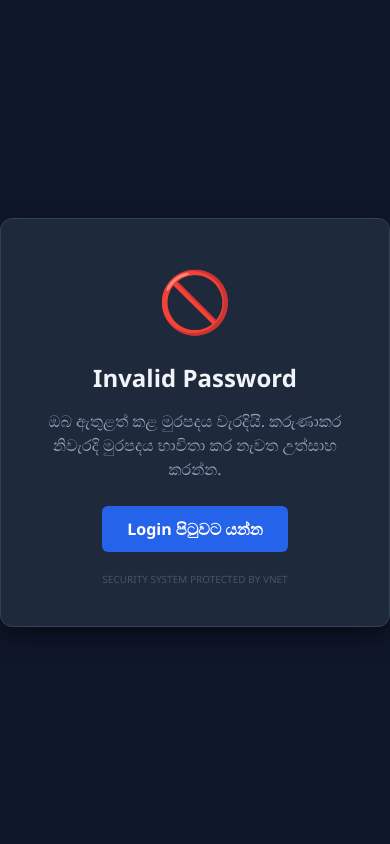
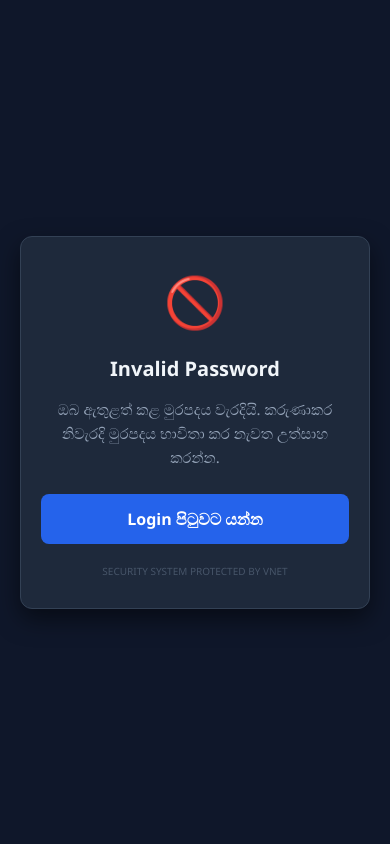
Before and after one commit to VihanNethmira/vnetledgersystem, a Flask app: template templates/invalid_password.html in a window 390 px wide. Run offline with Flask 3, Linux system fonts and the light colour scheme; the template is opened without the code that fills it, so the values that code supplies are empty.

Commit message:
Enhance invalid password page design and responsiveness
Updated styling and layout for better responsiveness and user experience.

```diff
--- a/templates/invalid_password.html
+++ b/templates/invalid_password.html
@@ -6,43 +6,71 @@
     <title>Access Denied - VNET SHOP</title>
     <style>
         body {
-            font-family: 'Segoe UI', Tahoma, Geneva, Verdana, sans-serif;
+            font-family: 'Segoe UI', system-ui, -apple-system, sans-serif;
             background-color: #0f172a;
             color: white;
             display: flex;
             justify-content: center;
             align-items: center;
-            height: 100vh;
+            min-height: 100vh;
             margin: 0;
+            padding: 20px; /* පෝන් එකේ දාරවල ගෑවීම වළක්වයි */
+            box-sizing: border-box;
         }
+
         .error-container {
             text-align: center;
             background: #1e293b;
-            padding: 40px;
+            padding: 40px 30px;
             border-radius: 12px;
             box-shadow: 0 10px 25px rgba(0,0,0,0.5);
-            max-width: 400px;
+            width: 100%;
+            max-width: 480px; /* ලොකු ස්ක්‍රීන් වලදී පමණක් සීමා වේ */
             border: 1px solid #334155;
+            box-sizing: border-box;
         }
+
         .icon {
-            font-size: 60px;
+            font-size: clamp(50px, 10vw, 65px); /* ස්ක්‍රීන් එක අනුව අයිකනය විශාලත්වය වෙනස් වේ */
             color: #ef4444;
             margin-bottom: 20px;
         }
-        h1 { margin: 0; font-size: 24px; color: #f1f5f9; }
-        p { color: #94a3b8; margin: 15px 0 25px 0; line-height: 1.5; }
+
+        h1 {
+            margin: 0;
+            font-size: clamp(20px, 5vw, 26px);
+            color: #f1f5f9;
+        }
+
+        p {
+            color: #94a3b8;
+            margin: 15px 0 25px 0;
+            line-height: 1.6;
+            font-size: 15px;
+        }
+
         .btn {
-            display: inline-block;
+            display: block; /* මොබයිල් වලදී බටන් එක ක්ලික් කිරීමට ලේසි වීමට */
             background-color: #2563eb;
             color: white;
             text-decoration: none;
-            padding: 12px 25px;
-            border-radius: 6px;
+            padding: 14px 25px;
+            border-radius: 8px;
             font-weight: bold;
             transition: 0.3s;
+            font-size: 16px;
         }
-        .btn:hover { background-color: #1d4ed8; }
-        .lock-icon { font-size: 12px; margin-right: 5px; }
+
+        .btn:hover {
+            background-color: #1d4ed8;
+            transform: translateY(-2px);
+        }
+
+        /* කුඩා තිර සඳහා විශේෂ සැකසුම් */
+        @media (max-width: 400px) {
+        .error-container {
+            padding: 30px 20px;}
+        }
     </style>
 </head>
 <body>
```
